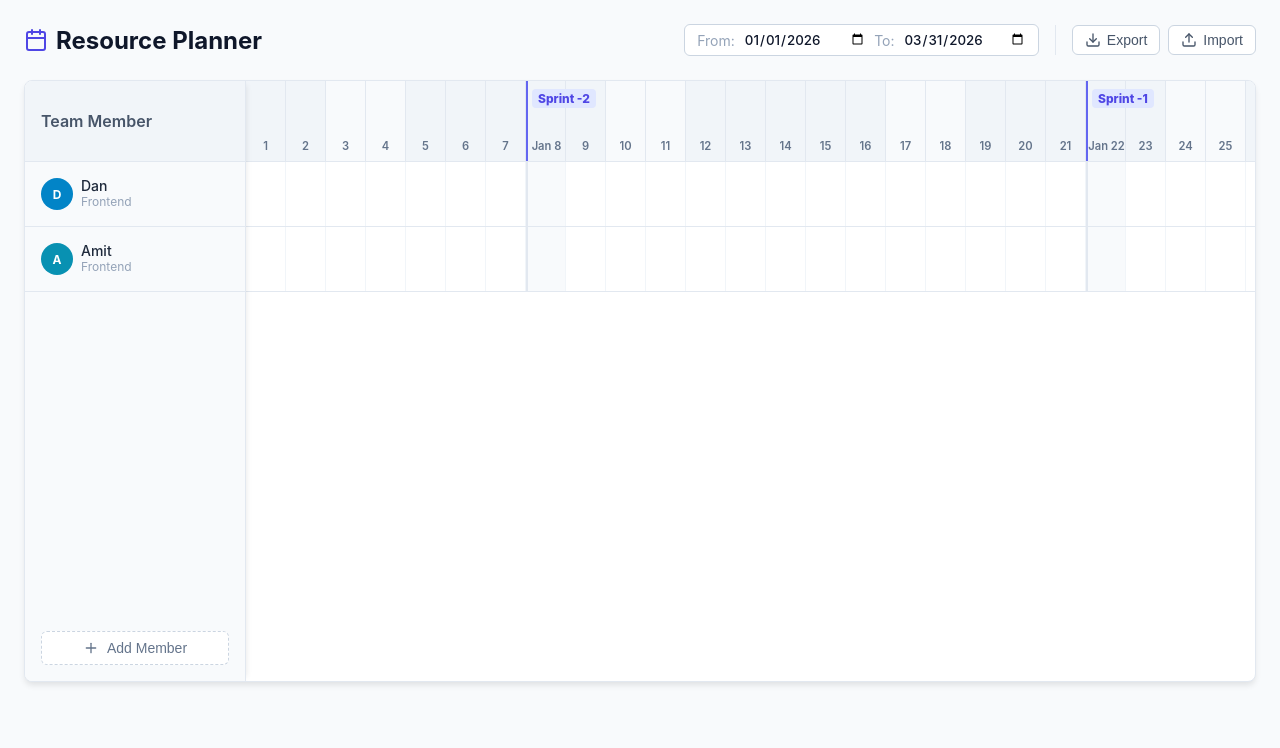
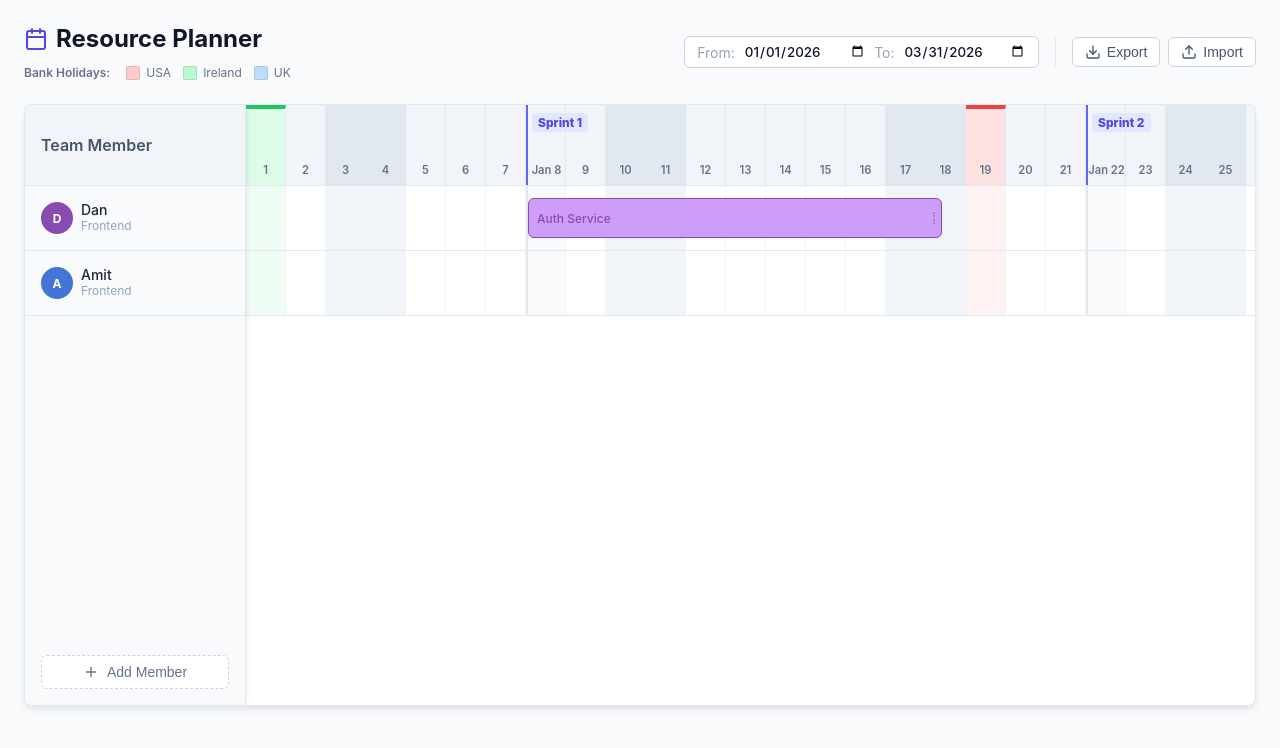
Before and after one commit to pannamatena/resourcePlanner, a React (Create React App) app in the folder client/: page / in a window 1280 px wide. Shown: the top 748 px of the page. Built offline with nearby package versions, Linux system fonts and the light colour scheme.

Commit message:
bank holidays, bar colors, minor fixes

```diff
--- a/client/src/App.js
+++ b/client/src/App.js
@@ -6,6 +6,47 @@ import * as S from './Style';
 // --- HELPERS ---
 const toISODate = (date) => date.toISOString().split('T')[0];
 const formatDate = (date) => date.toLocaleDateString('en-US', { month: 'short', day: 'numeric' });
+
+// --- HOLIDAY DATA (2026) ---
+const HOLIDAYS_2026 = [
+  // JAN
+  { date: '2026-01-01', type: 'IE' }, { date: '2026-01-01', type: 'UK' }, { date: '2026-01-01', type: 'US' },
+  { date: '2026-01-19', type: 'US' },
+  // FEB
+  { date: '2026-02-02', type: 'IE' },
+  { date: '2026-02-16', type: 'US' },
+  // MAR
+  { date: '2026-03-17', type: 'IE' },
+  // APR
+  { date: '2026-04-03', type: 'UK' },
+  { date: '2026-04-06', type: 'IE' }, { date: '2026-04-06', type: 'UK' },
+  // MAY
+  { date: '2026-05-04', type: 'IE' }, { date: '2026-05-04', type: 'UK' },
+  { date: '2026-05-25', type: 'UK' }, { date: '2026-05-25', type: 'US' },
+  // JUN
+  { date: '2026-06-01', type: 'IE' },
+  { date: '2026-06-19', type: 'US' },
+  // JUL
+  { date: '2026-07-04', type: 'US' },
+  // AUG
+  { date: '2026-08-03', type: 'IE' },
+  { date: '2026-08-31', type: 'UK' },
+  // SEP
+  { date: '2026-09-07', type: 'US' },
+  // OCT
+  { date: '2026-10-26', type: 'IE' },
+  // NOV
+  { date: '2026-11-26', type: 'US' },
+  // DEC
+  { date: '2026-12-25', type: 'IE' }, { date: '2026-12-25', type: 'UK' }, { date: '2026-12-25', type: 'US' },
+  { date: '2026-12-26', type: 'IE' }, { date: '2026-12-26', type: 'UK' },
+];
+
+const getHolidayType = (date) => {
+  const dateStr = toISODate(date);
+  const match = HOLIDAYS_2026.find(h => h.date === dateStr);
+  return match ? match.type : null;
+};
 
 const getCurrentQuarter = () => {
   const now = new Date();
@@ -36,7 +77,7 @@ const generateDateRange = (startStr, endStr) => {
   return { dates, totalDays: dates.length };
 };
 
-const ANCHOR_DATE = new Date('2026-02-05T00:00:00');
+const ANCHOR_DATE = new Date('2026-01-08T00:00:00');
 
 const getStorageIndexFromViewIndex = (viewStartDate, viewIndex) => {
   const viewDate = new Date(viewStartDate);
@@ -70,15 +111,15 @@ const getStorageIndexFromDateString = (dateStr) => {
   return Math.ceil(diff / (1000 * 60 * 60 * 24));
 };
 
+// --- UPDATED COLORS BASED ON UPLOADED IMAGE ---
 const COLOR_THEMES = [
-  { name: 'Blue',    main: '#0284c7', bg: '#e0f2fe' },
-  { name: 'Cyan',    main: '#0891b2', bg: '#cffafe' },
-  { name: 'Violet',  main: '#7c3aed', bg: '#ede9fe' },
-  { name: 'Indigo',  main: '#4f46e5', bg: '#e0e7ff' },
-  { name: 'Pink',    main: '#db2777', bg: '#fce7f3' },
-  { name: 'Emerald', main: '#059669', bg: '#d1fae5' },
-  { name: 'Orange',  main: '#ea580c', bg: '#ffedd5' },
-  { name: 'Slate',   main: '#475569', bg: '#f1f5f9' },
+  { name: 'Purple',  bg: '#ce9df7', main: '#8a4baf' },
+  { name: 'Blue',    bg: '#8cb5f7', main: '#4275d6' },
+  { name: 'Green',   bg: '#7fe0a2', main: '#40895e' },
+  { name: 'Sky',     bg: '#8bd9f5', main: '#3f7e9e' },
+  { name: 'Amber',   bg: '#efdf6b', main: '#b06929' },
+  { name: 'Red',     bg: '#ec8b82', main: '#bf463a' },
+  { name: 'Gray',    bg: '#9398a0', main: '#646871' },
 ];
 
 const INITIAL_TEAM = [
@@ -95,7 +136,12 @@ const App = () => {
 
   const [team, setTeam] = useState(() => {
     const saved = localStorage.getItem('planner_team');
-    return saved ? JSON.parse(saved) : INITIAL_TEAM;
+    // Map saved teams to new color structure if necessary, or default
+    if (saved) {
+      // Optional: logic to ensure saved colors match new themes could go here
+      return JSON.parse(saved);
+    }
+    return INITIAL_TEAM;
   });
 
   const [tasks, setTasks] = useState(() => {
@@ -113,8 +159,6 @@ const App = () => {
   const [resizingTask, setResizingTask] = useState(null);
   const isResizingRef = useRef(false);
   const fileInputRef = useRef(null);
-
-  // --- IMPORT / EXPORT LOGIC ---
 
   const handleExport = () => {
     const dataStr = JSON.stringify({ team, tasks, version: 1 }, null, 2);
@@ -155,10 +199,9 @@ const App = () => {
     event.target.value = null; // Reset input so same file can be selected again
   };
 
-  // --- HELPERS & HANDLERS ---
   const getSprintInfo = (date) => {
     const diffTime = date.getTime() - ANCHOR_DATE.getTime();
-    const diffDays = Math.ceil(diffTime / (1000 * 60 * 60 * 24));
+    const diffDays = Math.round(diffTime / (1000 * 60 * 60 * 24));
     const isSprintStart = diffDays % 14 === 0;
     let label = null;
     if (isSprintStart) {
@@ -170,8 +213,12 @@ const App = () => {
 
   const openMemberModal = (member = null) => {
     if (member) {
-      const colorIdx = COLOR_THEMES.findIndex(c => c.main === member.color.main);
-      setMemberForm({ id: member.id, name: member.name, role: member.role, colorIdx: colorIdx >= 0 ? colorIdx : 0 });
+      // Try to find the matching color from the new theme list
+      let colorIdx = COLOR_THEMES.findIndex(c => c.main === member.color.main);
+      // Fallback if the saved color doesn't exist in new themes
+      if (colorIdx === -1) colorIdx = 0;
+
+      setMemberForm({ id: member.id, name: member.name, role: member.role, colorIdx });
     } else {
       setMemberForm({ id: null, name: '', role: '', colorIdx: 0 });
     }
@@ -284,7 +331,15 @@ const App = () => {
   return (
     <S.Container>
       <S.Header>
-        <S.Title><Calendar size={24} /> Resource Planner</S.Title>
+        <S.HeaderLeft>
+          <S.Title><Calendar size={24} /> Resource Planner</S.Title>
+          <S.LegendContainer>
+            <span style={{ fontWeight: 600, marginRight: 4 }}>Bank Holidays:</span>
+            <S.LegendItem><S.LegendSwatch type="US"/> <span>USA</span></S.LegendItem>
+            <S.LegendItem><S.LegendSwatch type="IE"/> <span>Ireland</span></S.LegendItem>
+            <S.LegendItem><S.LegendSwatch type="UK"/> <span>UK</span></S.LegendItem>
+          </S.LegendContainer>
+        </S.HeaderLeft>
 
         <S.HeaderControls>
           <S.DateRangePicker>
@@ -293,21 +348,10 @@ const App = () => {
             <span>To:</span>
             <input type="date" value={viewRange.end} onChange={(e) => setViewRange({...viewRange, end: e.target.value})} />
           </S.DateRangePicker>
-
           <S.ButtonGroup>
-            <S.HeaderBtn onClick={handleExport}>
-              <Download size={16} /> Export
-            </S.HeaderBtn>
-            <S.HeaderBtn onClick={triggerImport}>
-              <Upload size={16} /> Import
-            </S.HeaderBtn>
-            <input
-              type="file"
-              ref={fileInputRef}
-              style={{ display: 'none' }}
-              accept=".json"
-              onChange={handleImportFile}
-            />
+            <S.HeaderBtn onClick={handleExport}><Download size={16} /> Export</S.HeaderBtn>
+            <S.HeaderBtn onClick={triggerImport}><Upload size={16} /> Import</S.HeaderBtn>
+            <input type="file" ref={fileInputRef} style={{ display: 'none' }} accept=".json" onChange={handleImportFile} />
           </S.ButtonGroup>
         </S.HeaderControls>
       </S.Header>
@@ -318,12 +362,12 @@ const App = () => {
           <div style={{ flex: 1, overflowY: 'auto' }}>
             {team.map(member => (
               <S.SidebarRow key={member.id}>
-                <div style={{ display: 'flex', alignItems: 'center', cursor: 'pointer' }} onClick={() => openMemberModal(member)}>
+                <div style={{ display: 'flex', alignItems: 'center', cursor: 'pointer', flex: 1, minWidth: 0 }} onClick={() => openMemberModal(member)}>
                   <S.Avatar color={member.color}>{member.name.charAt(0)}</S.Avatar>
-                  <div style={{ lineHeight: 1.2 }}>
-                    <div style={{ fontSize: '0.875rem', fontWeight: 500 }}>{member.name}</div>
-                    <div style={{ fontSize: '0.75rem', color: '#94a3b8' }}>{member.role}</div>
-                  </div>
+                  <S.MemberInfo>
+                    <S.MemberName title={member.name}>{member.name}</S.MemberName>
+                    <S.MemberRole title={member.role}>{member.role}</S.MemberRole>
+                  </S.MemberInfo>
                 </div>
                 <S.ActionBtnGroup className="actions">
                   <S.ActionBtn hoverBg="#e0e7ff" hoverColor="#4f46e5" onClick={() => openMemberModal(member)}><Pencil size={14} /></S.ActionBtn>
@@ -341,18 +385,36 @@ const App = () => {
               {dates.map((date, index) => {
                 const { isSprintStart, label } = getSprintInfo(date);
                 const isWeekend = date.getDay() === 0 || date.getDay() === 6;
+                const holidayType = getHolidayType(date);
                 return (
-                  <S.DayHeaderCell key={index} isSprintStart={isSprintStart} sprintLabel={label} isWeekend={isWeekend}>
+                  <S.DayHeaderCell
+                    key={index}
+                    isSprintStart={isSprintStart}
+                    sprintLabel={label}
+                    isWeekend={isWeekend}
+                    holidayType={holidayType}
+                  >
                     <span>{isSprintStart ? formatDate(date) : date.getDate()}</span>
                   </S.DayHeaderCell>
                 );
               })}
             </S.TimelineHeader>
+
             {team.map(member => (
               <S.TimelineRow key={member.id} totalDays={totalDays} onDragOver={onDragOver} onDrop={(e) => onDropRow(e, member.id)}>
                 {dates.map((date, index) => {
                   const { isSprintStart } = getSprintInfo(date);
-                  return <S.GridCell key={index} isSprintStart={isSprintStart} onClick={() => handleAddTask(member.id, index)} />;
+                  const isWeekend = date.getDay() === 0 || date.getDay() === 6;
+                  const holidayType = getHolidayType(date);
+                  return (
+                    <S.GridCell
+                      key={index}
+                      isSprintStart={isSprintStart}
+                      isWeekend={isWeekend}
+                      holidayType={holidayType}
+                      onClick={() => handleAddTask(member.id, index)}
+                    />
+                  );
                 })}
                 {tasks.filter(t => t.resourceId === member.id).map(task => {
                   const viewStartIndex = getViewIndexFromStorageIndex(viewRange.start, task.startIdx);
@@ -371,7 +433,7 @@ const App = () => {
         </S.TimelineScrollArea>
       </S.PlannerLayout>
 
-      {/* --- MODALS (Unchanged) --- */}
+      {/* MODALS UNCHANGED */}
       {isMemberModalOpen && (
         <S.ModalOverlay onClick={() => setIsMemberModalOpen(false)}>
           <S.ModalContent onClick={e => e.stopPropagation()}>
@@ -385,7 +447,6 @@ const App = () => {
           </S.ModalContent>
         </S.ModalOverlay>
       )}
-
       {isModalOpen && editingTask && (
         <S.ModalOverlay onClick={() => setIsModalOpen(false)}>
           <S.ModalContent onClick={e => e.stopPropagation()}>
@@ -406,5 +467,4 @@ const App = () => {
     </S.Container>
   );
 };
-
 export default App;
--- a/client/src/Style.js
+++ b/client/src/Style.js
@@ -17,10 +17,45 @@ export const Header = styled.div`
   align-items: center;
 `;
 
+export const HeaderLeft = styled.div`
+  display: flex;
+  flex-direction: column;
+  gap: 8px;
+`;
+
 export const HeaderControls = styled.div`
   display: flex;
   gap: 16px;
   align-items: center;
+`;
+
+// --- NEW: LEGEND STYLES ---
+export const LegendContainer = styled.div`
+  display: flex;
+  gap: 12px;
+  font-size: 0.75rem;
+  color: #64748b;
+  margin-top: 4px;
+`;
+
+export const LegendItem = styled.div`
+  display: flex;
+  align-items: center;
+  gap: 6px;
+`;
+
+export const LegendSwatch = styled.div`
+  width: 12px;
+  height: 12px;
+  border-radius: 2px;
+  /* Dynamic color based on type */
+  background-color: ${props => {
+  if (props.type === 'US') return '#fecaca'; // Red-200
+  if (props.type === 'IE') return '#bbf7d0'; // Green-200
+  if (props.type === 'UK') return '#bfdbfe'; // Blue-200
+  return '#ccc';
+}};
+  border: 1px solid rgba(0,0,0,0.1);
 `;
 
 export const ButtonGroup = styled.div`
@@ -200,6 +235,7 @@ export const TimelineHeader = styled.div`
   z-index: 20;
 `;
 
+// UPDATED: Handle holiday colors
 export const DayHeaderCell = styled.div`
   border-right: 1px solid #e2e8f0;
   display: flex;
@@ -211,7 +247,24 @@ export const DayHeaderCell = styled.div`
   color: #64748b;
   font-weight: 600;
   position: relative;
-  background-color: ${props => props.isWeekend ? '#f8fafc' : 'transparent'};
+
+  /* Background Logic: Holiday > Weekend > Transparent */
+  background-color: ${props => {
+  if (props.holidayType === 'US') return '#fee2e2'; // Red-100
+  if (props.holidayType === 'IE') return '#dcfce7'; // Green-100
+  if (props.holidayType === 'UK') return '#dbeafe'; // Blue-100
+  if (props.isWeekend) return '#e2e8f0';
+  return 'transparent';
+}};
+
+  /* Top Border for Holiday Indication */
+  border-top: ${props => {
+  if (props.holidayType === 'US') return '4px solid #ef4444';
+  if (props.holidayType === 'IE') return '4px solid #22c55e';
+  if (props.holidayType === 'UK') return '4px solid #3b82f6';
+  return 'none';
+}};
+
   border-left: ${props => props.isSprintStart ? '2px solid #6366f1' : 'none'};
 
   &::before {
@@ -240,12 +293,24 @@ export const TimelineRow = styled.div`
   background-color: white;
 `;
 
+// UPDATED: Handle holiday colors in the grid
 export const GridCell = styled.div`
   border-right: 1px solid #f1f5f9;
   cursor: pointer;
   transition: background-color 0.2s;
-  background-color: ${props => props.isSprintStart ? '#f8fafc' : 'transparent'};
+
+  /* Background Logic: Holiday > Weekend > Sprint > Transparent */
+  background-color: ${props => {
+  if (props.holidayType === 'US') return '#fef2f2'; // Red-50
+  if (props.holidayType === 'IE') return '#f0fdf4'; // Green-50
+  if (props.holidayType === 'UK') return '#eff6ff'; // Blue-50
+  if (props.isWeekend) return '#f1f5f9';
+  if (props.isSprintStart) return '#f8fafc';
+  return 'transparent';
+}};
+
   border-left: ${props => props.isSprintStart ? '2px solid #e2e8f0' : 'none'};
+
   &:hover { background-color: #e0e7ff; }
 `;
 
@@ -292,6 +357,7 @@ export const ResizeHandle = styled.div`
   &::after { content: ''; height: 12px; width: 2px; border-left: 2px dotted rgba(0,0,0,0.2); }
 `;
 
+// ... Modals unchanged ...
 export const ModalOverlay = styled.div`
   position: fixed; inset: 0; background-color: rgba(0, 0, 0, 0.5);
   display: flex; align-items: center; justify-content: center; z-index: 50;
@@ -325,3 +391,30 @@ export const ColorSwatch = styled.div`
   border: 2px solid ${props => props.isSelected ? '#1e293b' : 'transparent'};
   &:hover { transform: scale(1.1); }
 `;
+
+// Add these to your existing Style.js
+
+export const MemberInfo = styled.div`
+  display: flex;
+  flex-direction: column;
+  line-height: 1.2;
+  flex: 1;
+  min-width: 0;
+  margin-right: 4px;
+`;
+
+export const MemberName = styled.div`
+  font-size: 0.875rem;
+  font-weight: 500;
+  white-space: nowrap;
+  overflow: hidden;
+  text-overflow: ellipsis;
+`;
+
+export const MemberRole = styled.div`
+  font-size: 0.75rem;
+  color: #94a3b8;
+  white-space: nowrap;
+  overflow: hidden;
+  text-overflow: ellipsis;
+`;
```
